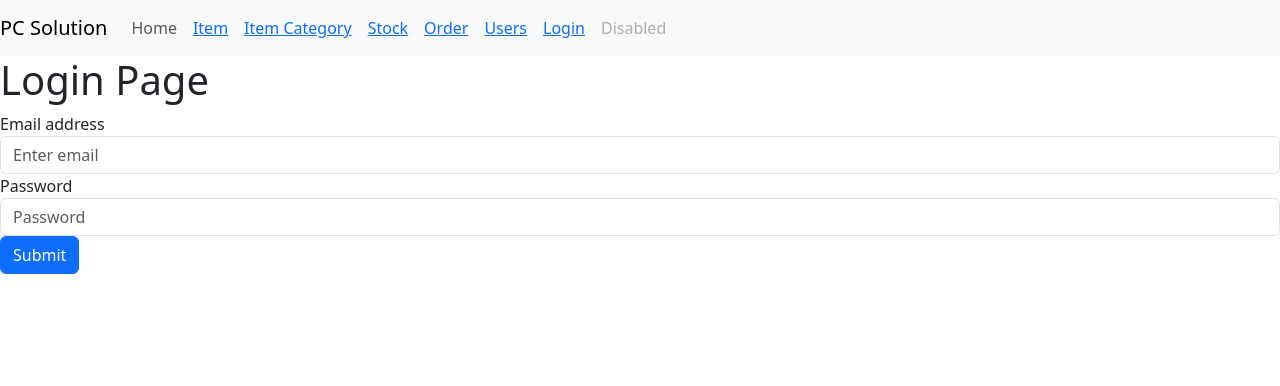
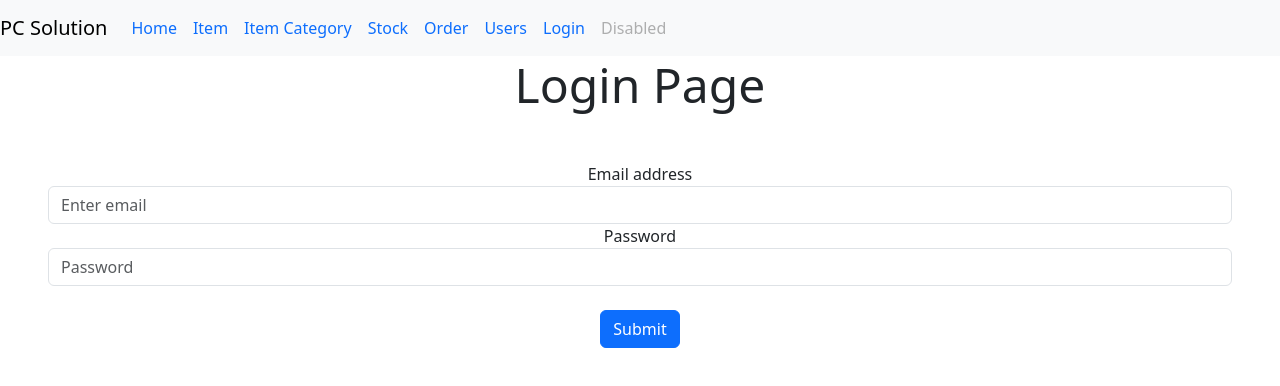
Before and after one commit to sasikad1/PCSolutionReact, a React (Create React App) app in the folder pc-pos-system/: page /login in a window 1280 px wide. Shown: the top 386 px of the page. Built offline with nearby package versions, Linux system fonts and the light colour scheme.

Commit message:
bootstrap class add

```diff
--- a/pc-pos-system/src/component/Header.js
+++ b/pc-pos-system/src/component/Header.js
@@ -6,7 +6,7 @@ export default function Header(){
 
     return(
         <div className="Navheder">
-        <nav className="navbar navbar-expand-lg navbar-light bg-light">
+        <nav className="navbar navbar-expand-lg navbar-light bg-light" >
             <a className="navbar-brand" href="#">PC Solution</a>
             <button className="navbar-toggler" type="button" data-toggle="collapse" data-target="#navbarNav" aria-controls="navbarNav" aria-expanded="false" aria-label="Toggle navigation">
                 <span className="navbar-toggler-icon"></span>
@@ -14,32 +14,32 @@ export default function Header(){
             <div className="collapse navbar-collapse" id="navbarNav">
                 <ul className="navbar-nav">
                     <li className="nav-item active">
-                        <a className="nav-link" href="#">Home</a>
+                        <a className="nav-link" href="#"><Link to="home" className = "text-decoration-none">Home</Link><br/></a>
                     </li>
                     <li className="nav-item">
-                        <a className="nav-link" href="#"><Link to="item">Item</Link><br/></a>
+                        <a className="nav-link" href="#"><Link to="item" className = "text-decoration-none">Item</Link><br/></a>
                     </li>
                     <li className="nav-item">
-                        <a className="nav-link"><Link to="itemcategory">Item Category</Link><br/></a>
+                        <a className="nav-link"><Link to="itemcategory" className = "text-decoration-none">Item Category</Link><br/></a>
                     </li>
                     <li className="nav-item">
-                        <a className="nav-link"><Link to="stock">Stock</Link><br/></a>
+                        <a className="nav-link"><Link to="stock" className = "text-decoration-none">Stock</Link><br/></a>
                     </li>
                     <li className="nav-item">
-                        <a className="nav-link"><Link to="order">Order</Link><br/></a>
+                        <a className="nav-link"><Link to="order" className = "text-decoration-none">Order</Link><br/></a>
                     </li>
                     <li className="nav-item">
-                        <a className="nav-link"><Link to="users">Users</Link><br/></a>
+                        <a className="nav-link"><Link to="users" className = "text-decoration-none">Users</Link><br/></a>
                     </li>
                     <li className="nav-item">
-                        <a className="nav-link"><Link to="login">Login</Link><br/></a>
+                        <a className="nav-link"><Link to="login" className = "text-decoration-none">Login</Link><br/></a>
                     </li>
                     <li className="nav-item">
                         <a className="nav-link disabled" href="#">Disabled</a>
                     </li>
                     {
             isAuthenticated &&
-                <button type="button" className="btn btn-danger" onClick={logout}>Logout</button>
+                <button type="button" className="btn btn-danger m-6" onClick={logout}>Logout</button>
         }
                 </ul>
             </div>
--- a/pc-pos-system/src/pages/EditOrder.js
+++ b/pc-pos-system/src/pages/EditOrder.js
@@ -43,6 +43,13 @@ function EditOrder() {
     return (
         <div className="EditOrder">
             <Header />
+            <div className="text-center">
+                <h3 className="display-4"> Shopping Cart</h3>
+                <button className="btn btn-info" onClick={()=>{
+                                navigate("/order")
+                            }}>Back to the Order</button>
+            </div>
+
             <h1>Add Items To Order:{id}</h1>
             {
                 order &&
@@ -99,11 +106,8 @@ function EditOrder() {
                                     .catch(function (error) {
                                         console.log(error);
                                     })
-                            }}>Mark as Completed
+                            }}>Mark as Completed(Checkout)
                             </div>
-                            <button className="btn btn-info" onClick={()=>{
-                                navigate("/order")
-                            }}>Back to the Order</button>
                         </div>
 
                         <div className="col-lg-3">
--- a/pc-pos-system/src/pages/Home.js
+++ b/pc-pos-system/src/pages/Home.js
@@ -2,23 +2,26 @@ import Header from "../component/Header";
 import { Link } from "react-router-dom";
 import { useAuth } from "./utils/AuthContext";
 
-export default function Home(){
-    const {isAuthenticated, logout} = useAuth();
-    return(
-        <div>
-        <Header/>
-        <h1>Home Page</h1>
-        <Link to="item">Item</Link><br/>
-        <Link to="itemcategory">Item Category</Link><br/>
-        <Link to="stock">Stock</Link><br/>
-        <Link to="users">Users</Link><br/>
-        <Link to="login">Login</Link><br/>
-        <Link to="order">Order</Link><br/>
+export default function Home() {
+    const { isAuthenticated, logout } = useAuth();
+    return (
+        <div className="text-center">
+            <Header />
+            <div >
+                <h1 className="display-5">Home Page</h1>
+            </div>
 
-        {
-            isAuthenticated &&
+            <Link to="item" className="text-decoration-none">Item</Link><br />
+            <Link to="itemcategory" className="text-decoration-none">Item Category</Link><br />
+            <Link to="stock" className="text-decoration-none">Stock</Link><br />
+            <Link to="users" className="text-decoration-none">Users</Link><br />
+            <Link to="login" className="text-decoration-none">Login</Link><br />
+            <Link to="order" className="text-decoration-none">Order</Link><br />
+
+            {
+                isAuthenticated &&
                 <button type="button" className="btn btn-danger" onClick={logout}>Logout</button>
-        }
+            }
 
         </div>
     )
--- a/pc-pos-system/src/pages/Item.js
+++ b/pc-pos-system/src/pages/Item.js
@@ -130,7 +130,10 @@ function Item() {
     return (
         <div className="Item">
             <Header />
-            <h1>Item Page</h1>
+            <div className="text-center">
+                <h1 className="display-5">Item Page</h1>
+            </div>
+
             {/* <div>
                 <button type="button" className="btn btn-primary" onClick={getItems}>Get Items</button>
             </div> */}
--- a/pc-pos-system/src/pages/ItemCategory.js
+++ b/pc-pos-system/src/pages/ItemCategory.js
@@ -87,7 +87,9 @@ export default function ItemCategory() {
     return (
         <div className="ItemCategory">
             <Header />
-            <h1>Item Category Page</h1>
+            <div className="text-center">
+                <h1 className="display-5">Item Category</h1>
+            </div>
 
             <div className="row">
                 <div className="col-4">
--- a/pc-pos-system/src/pages/Login.js
+++ b/pc-pos-system/src/pages/Login.js
@@ -32,10 +32,10 @@ export default function Login() {
     }
 
     return (
-        <div className="login">
+        <div className="login text-center">
             <Header />
-            <h1>Login Page</h1>
-            <form onSubmit={handleLogin}>
+                <h1 className="display-5">Login Page</h1>
+            <form onSubmit={handleLogin} className="m-5">
                 <div className="form-group">
                     <label htmlFor="exampleInputEmail1">Email address</label>
                     <input type="text" className="form-control" id="exampleInputEmail1" aria-describedby="emailHelp" placeholder="Enter email" onChange={(e)=>{
@@ -48,7 +48,7 @@ export default function Login() {
                         setPassword(e.target.value);
                     }} />
                 </div>
-                <button type="submit" className="btn btn-primary">Submit</button>
+                <button type="submit" className="btn btn-primary m-4">Submit</button>
             </form>
         </div>
     )
--- a/pc-pos-system/src/pages/Order.js
+++ b/pc-pos-system/src/pages/Order.js
@@ -57,7 +57,10 @@ function Order() {
     return (
         <div className="Order">
             <Header />
-            <h1>Order</h1>
+            <div className="text-center">
+                <h1 className="display-5">Orders</h1>
+            </div>
+
             <div className="row">
                 <button type="button" onClick={createOrder} className="btn btn-primary">Create Order</button>
                 <div className="col-11">
--- a/pc-pos-system/src/pages/Stock.js
+++ b/pc-pos-system/src/pages/Stock.js
@@ -112,7 +112,9 @@ export default function Stock() {
     return (
         <>
             <Header />
-            <h1>Stock Page</h1>
+            <div className="text-center">
+                <h1 className="display-5">Item Category</h1>
+            </div>
             <div className="row">
                 <div className="col-4">
 
--- a/pc-pos-system/src/pages/Users.js
+++ b/pc-pos-system/src/pages/Users.js
@@ -116,7 +116,9 @@ function Users() {
     return (
         <div className="users">
             <Header />
-            <h1>Users Page</h1>
+            <div className="text-center">
+                <h1 className="display-5">Users</h1>
+            </div>
             <div className="row">
                 {/* create */}
                 <div className="col-4">
```
